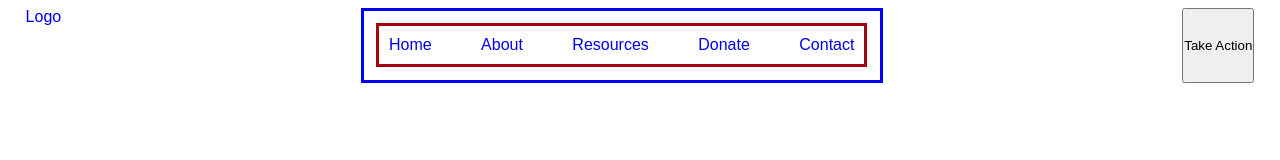
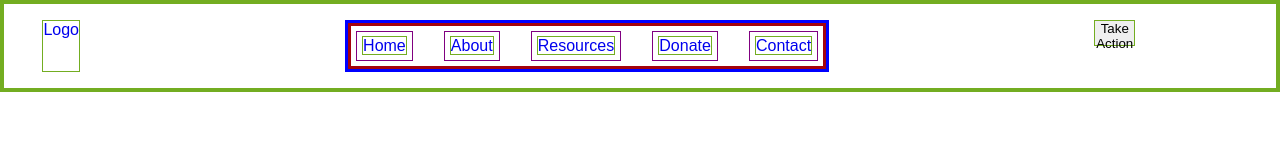
Before and after one commit to ChristinaRalston/practice, a plain HTML site: page home.html in a window 1280 px wide. Drawn offline with Linux system fonts and the light colour scheme.

Commit message:
nav edits

```diff
--- a/style.css
+++ b/style.css
@@ -1,5 +1,5 @@
 * {
-  /* border: 1px solid #73ad21; */
+  border: 1px solid #73ad21;
   margin: 0;
   padding: 0;
 }
@@ -37,13 +37,19 @@
 
 /* Header and Nav */
 header {
-  padding: 1vh 2vw;
+  padding: 2vh 3vw;
   display: flex;
   justify-content: space-between;
   flex-wrap: wrap;
   position: sticky;
   top: 0;
   z-index: 9999;
+}
+
+header button {
+  height: 3.2vh;
+  width: 3.2vw;
+  margin-right: 8vw
 }
 
 header a {
@@ -54,7 +60,6 @@ nav {
   border: 3px solid blue;
   height: 50%;
   width: 40%;
-  padding: 1%;
 }
 
 nav ul {
```
